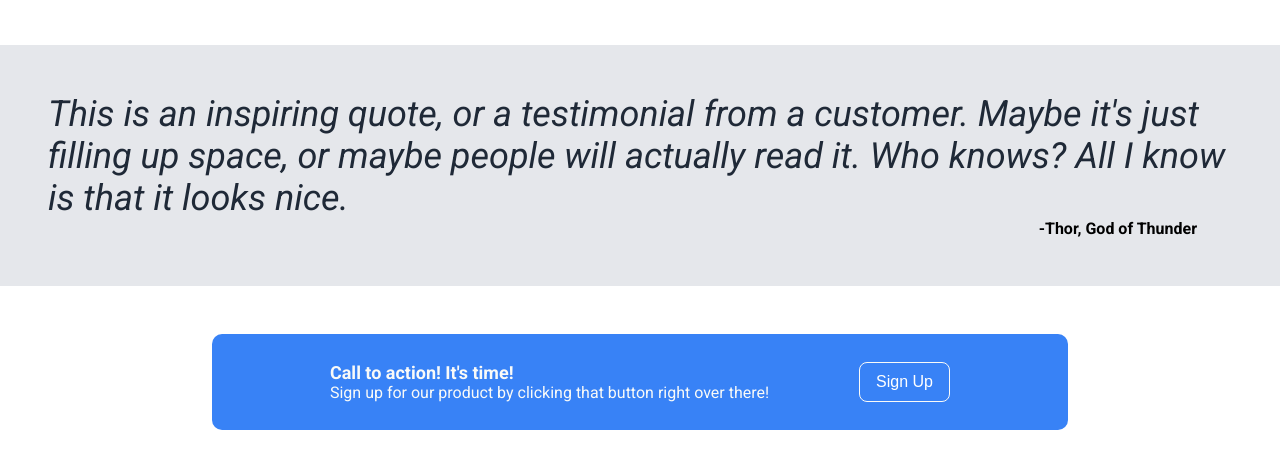
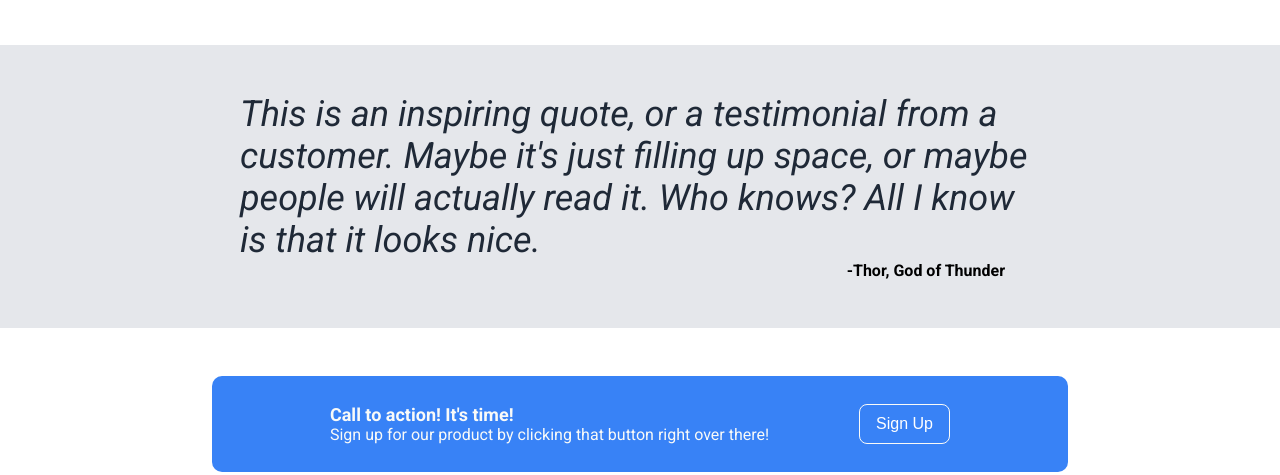
Before and after one commit to DarkBlueButterfly/odin-landing, a plain HTML site: page index.html in a window 1280 px wide. Shown: the part 467-942 px from the top of the page. Drawn offline with Linux system fonts and the light colour scheme.

Commit message:
Update quote section
Added a new class in the quote section of index.html, then readjusted
background color to make it more centered.

```diff
--- a/index.html
+++ b/index.html
@@ -46,9 +46,11 @@
             </div>
         </div>
     </div>
-    <div class="quote">
-        <p>This is an inspiring quote, or a testimonial from a customer. Maybe it's just filling up space, or maybe people will actually read it. Who knows? All I know is that it looks nice.</p>
-        <div class="thor">-Thor, God of Thunder</div>
+    <div class="grey">
+        <div class="quote">
+            <p>This is an inspiring quote, or a testimonial from a customer. Maybe it's just filling up space, or maybe people will actually read it. Who knows? All I know is that it looks nice.</p>
+            <div class="thor">-Thor, God of Thunder</div>
+        </div>
     </div>
     <div class="call">
         <div class="to">
--- a/style.css
+++ b/style.css
@@ -98,12 +98,18 @@ button {
     width: 200px;
 }
 
+.grey {
+    background-color: #e5e7eb;
+    display: flex;
+    justify-content: center;
+}
+
 .quote {
-    background-color: #e5e7eb;
-    padding: 48px;
     display: flex;
     flex-direction: column;
     justify-content: center;
+    padding: 48px;
+    width: 800px;
 }
 
 .quote p {
```
